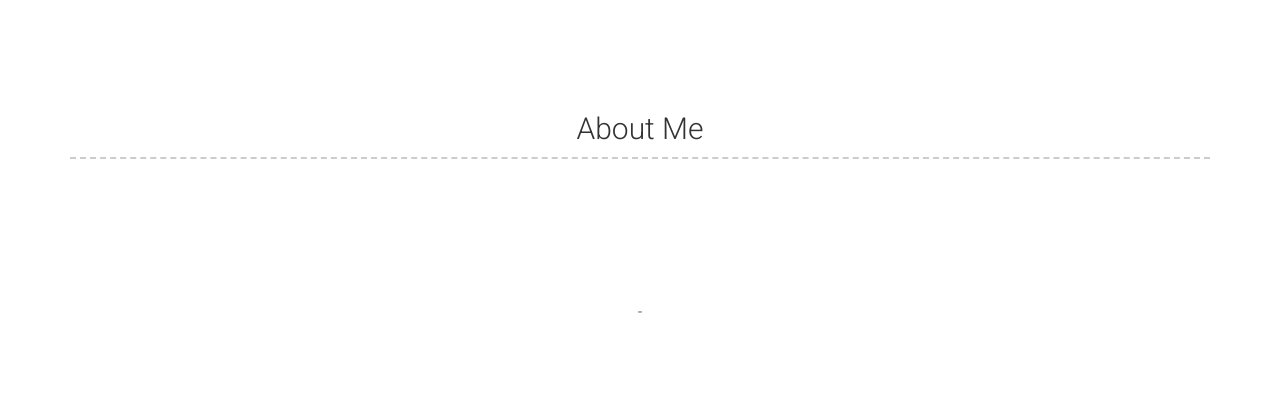
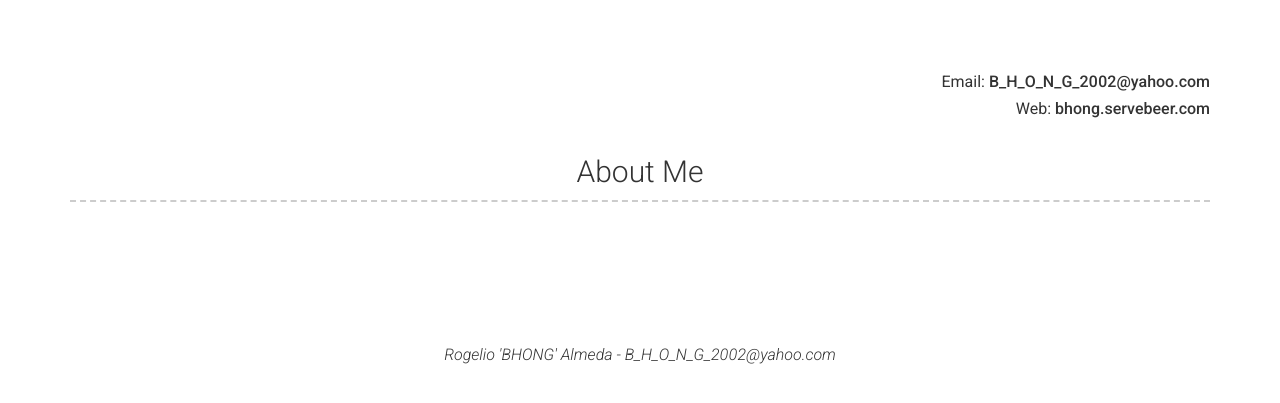
Before and after one commit to bhong2002/bhong2002, a Jekyll site: the page built from index.md, in a window 1280 px wide. Shown: the top 403 px of the page. Built offline with Jekyll 4.4.1, drawn with Linux system fonts in a browser that asks for light colours; nearby versions of some CDN libraries; our own code applies the rules of GitHub Pages for plain Markdown files.

Commit message:
Update _config.yml

```diff
--- a/_config.yml
+++ b/_config.yml
@@ -1,3 +1,8 @@
 # site: bhong2002
 repository: bhong2002
 theme: jekyll-theme-cayman
+
+name: Rogelio 'BHONG' Almeda
+title: VOD and Network System Administrator
+email: B_H_O_N_G_2002@yahoo.com
+website: bhong.servebeer.com
```
